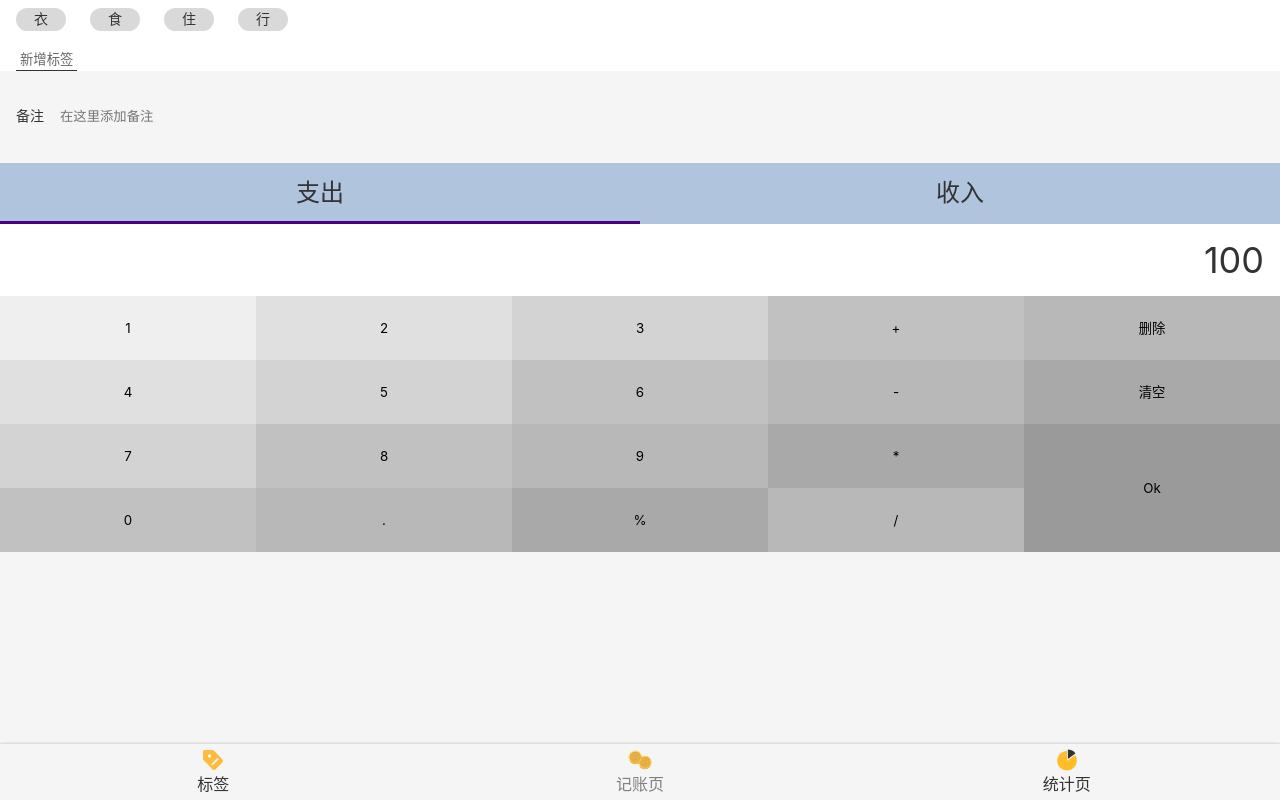
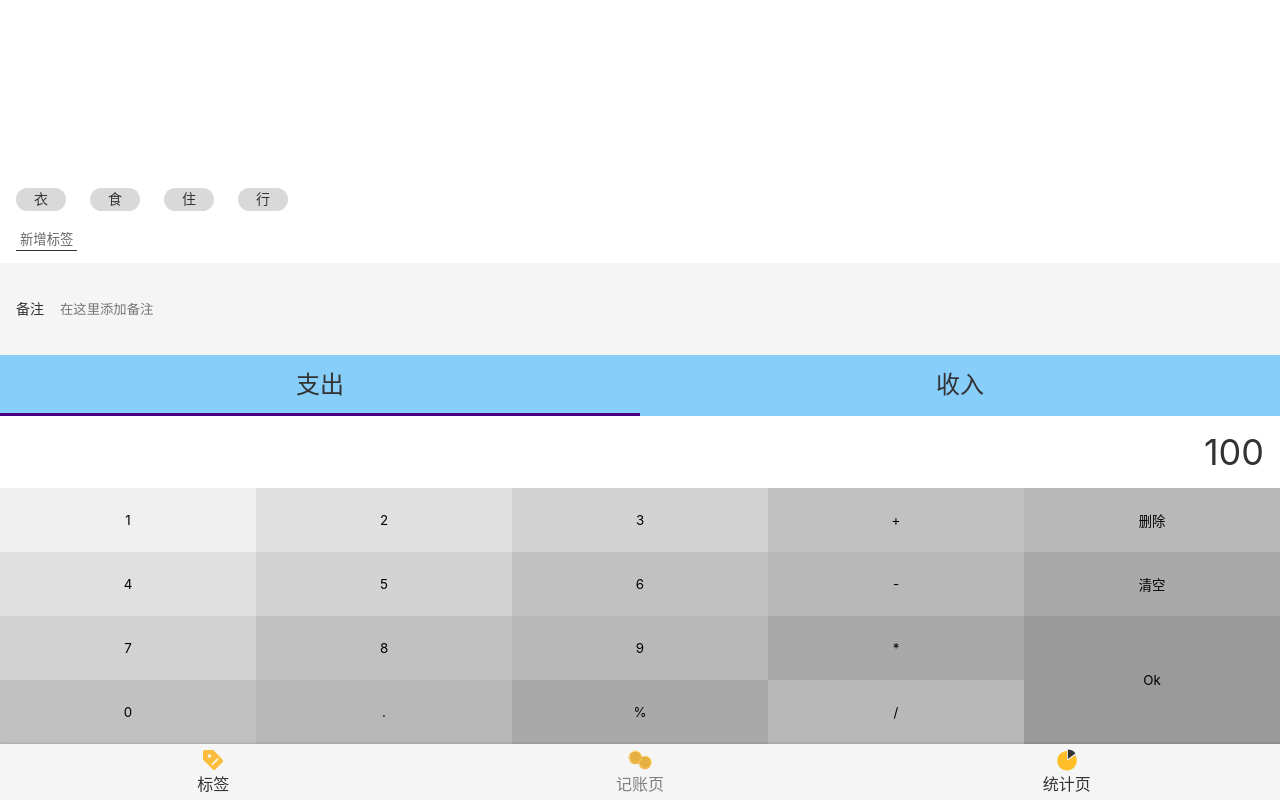
Before and after one commit to christina-xhy/morney-react-1, a React app: page /#/money in a window 1280 px wide. Built offline with nearby package versions, Linux system fonts and the light colour scheme.

Commit message:
自定义组件添加classname/ props.className 传给子组件添加className  flex布局样式设置

```diff
--- a/src/components/Layout.tsx
+++ b/src/components/Layout.tsx
@@ -7,7 +7,7 @@
   //占满固定高
   display: flex;//固定为flex布局
   flex-direction: column;
-  //wrapper和main 呈现上下结构布局
+  //wrapper里的元素nav和main 呈现上下结构布局
 `;
 const Main = styled.div`
   flex-grow: 1;//main的内容尽量足够高，flex足够高
@@ -16,7 +16,7 @@
 const Layout = (props: any) => {
   return (
     <Wrapper>
-      <Main>
+      <Main className = {props.className}>
         {props.children}
       </Main>
       <Nav/>
--- a/src/components/Nav.tsx
+++ b/src/components/Nav.tsx
@@ -21,9 +21,9 @@
         // justify-item stretch-center-start-end 自身大小居中
         &.selected{
           color:grey;
-          .icon{
-            fill:grey;
-          }
+          //.icon{
+          //  fill:grey;
+          //}
         }
         .icon {
           width: 24px;
@@ -34,6 +34,7 @@
   }
 `;
 
+//NavLink 需要配置svg0-loader，创建空的对象，如果改变颜色则是修改attrs ：fill
 const Nav = () => {
   return (
     <NavWrapper>
--- a/src/views/Money.tsx
+++ b/src/views/Money.tsx
@@ -4,7 +4,12 @@
 
 const TagsSection =styled.section`
   background: #ffffff;
-  padding:0 16px;
+  padding:12px 16px;
+  display:flex;
+  flex-grow:1;
+  flex-direction: column;
+  justify-content: flex-end;
+  align-items: flex-start;
   ol{
     margin:0 -12px;
     > li {
@@ -52,7 +57,7 @@
 const CategorySection=styled.section`
  ul{
    display:flex;
-   background:lightsteelblue;
+   background:lightskyblue;
    font-size: 24px;
   >li{
     width:50%;
@@ -136,12 +141,17 @@
       background:#9A9A9A;
   }
 }
-
+`
+//自定义组件添加styled，需要props传给<main>标签，再在layout.tsx 组件main上设置className
+//并且此处MyLayout包裹
+const MyLayout = styled(Layout)`
+  display:flex;
+  flex-direction: column;
 `
 
 function Money() {
   return (
-    <Layout>
+    <MyLayout>
       <TagsSection>
         <ol>
           <li>衣</li>
@@ -188,7 +198,7 @@
 
          </div>
       </NumberPad>
-    </Layout>
+    </MyLayout>
   );
 }
 
```
